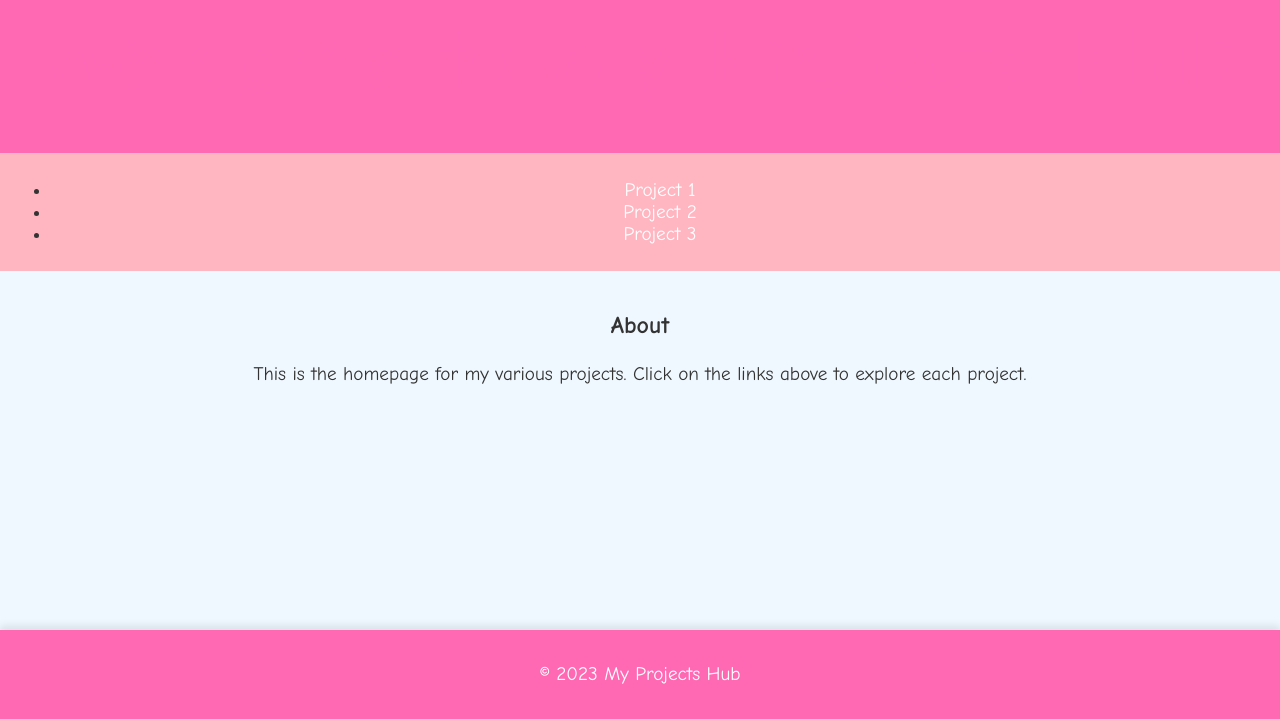
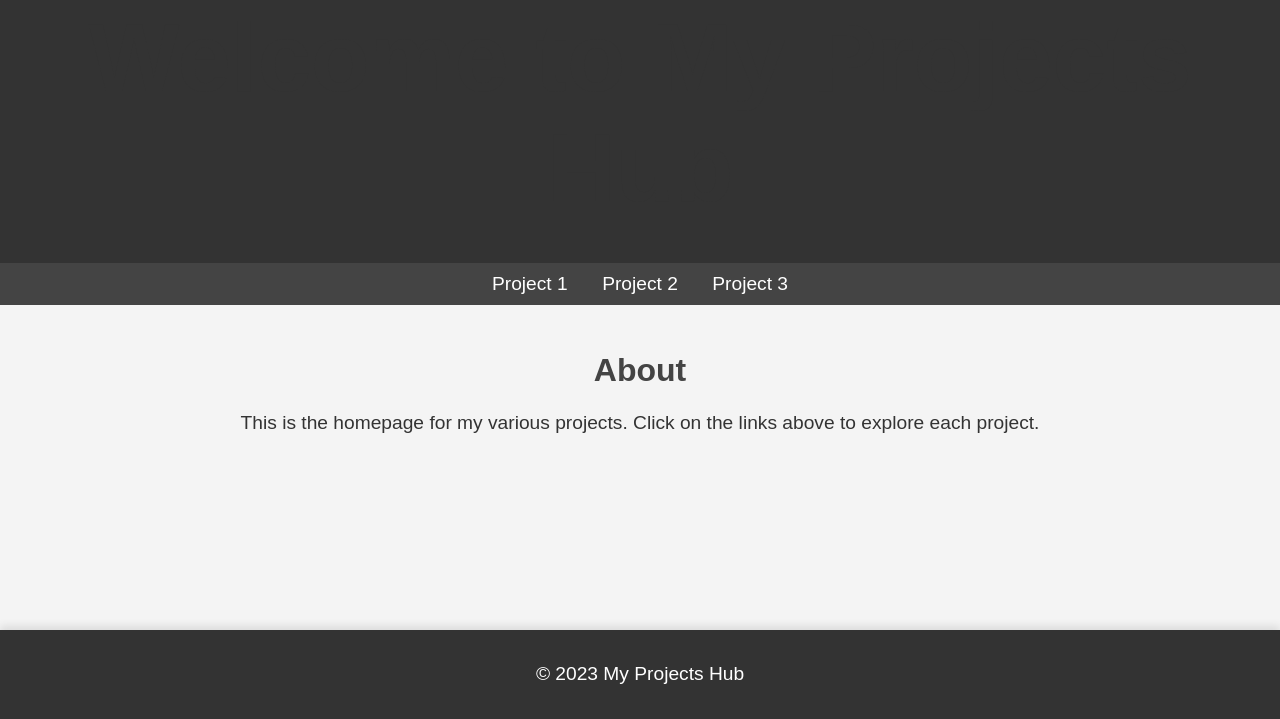
Before and after one commit to Papaya-Voldemort/EliNelson, a plain HTML site: page index.html in a window 1280 px wide. Shown: the part 81-800 px from the top of the page. Drawn offline with Linux system fonts and the light colour scheme; a script that the page names is missing.

Commit message:
Update styles.css

```diff
--- a/styles.css
+++ b/styles.css
@@ -1,15 +1,15 @@
-/* Fun CSS for Home Page */
+/* Neutral CSS for Home Page */
 
 body {
-    background-color: #f0f8ff;
-    font-family: 'Comic Sans MS', cursive, sans-serif;
+    background-color: #f4f4f4;
+    font-family: Arial, sans-serif;
     color: #333;
     margin: 0;
     padding: 0;
 }
 
 header {
-    background-color: #ff69b4;
+    background-color: #333;
     color: white;
     text-align: center;
     padding: 20px 0;
@@ -18,15 +18,25 @@ header {
 }
 
 nav {
-    background-color: #ffb6c1;
+    background-color: #444;
     padding: 10px;
     text-align: center;
+}
+
+nav ul {
+    list-style: none;
+    padding: 0;
+    margin: 0;
+}
+
+nav ul li {
+    display: inline;
+    margin: 0 15px;
 }
 
 nav a {
     color: white;
     text-decoration: none;
-    margin: 0 15px;
     font-size: 1.2em;
 }
 
@@ -40,9 +50,15 @@ main {
 }
 
 h1 {
-    color: #ff69b4;
+    color: #333;
     font-size: 3em;
     margin-bottom: 20px;
+}
+
+h2 {
+    color: #444;
+    font-size: 2em;
+    margin-bottom: 10px;
 }
 
 p {
@@ -51,7 +67,7 @@ p {
 }
 
 footer {
-    background-color: #ff69b4;
+    background-color: #333;
     color: white;
     text-align: center;
     padding: 10px 0;
```
